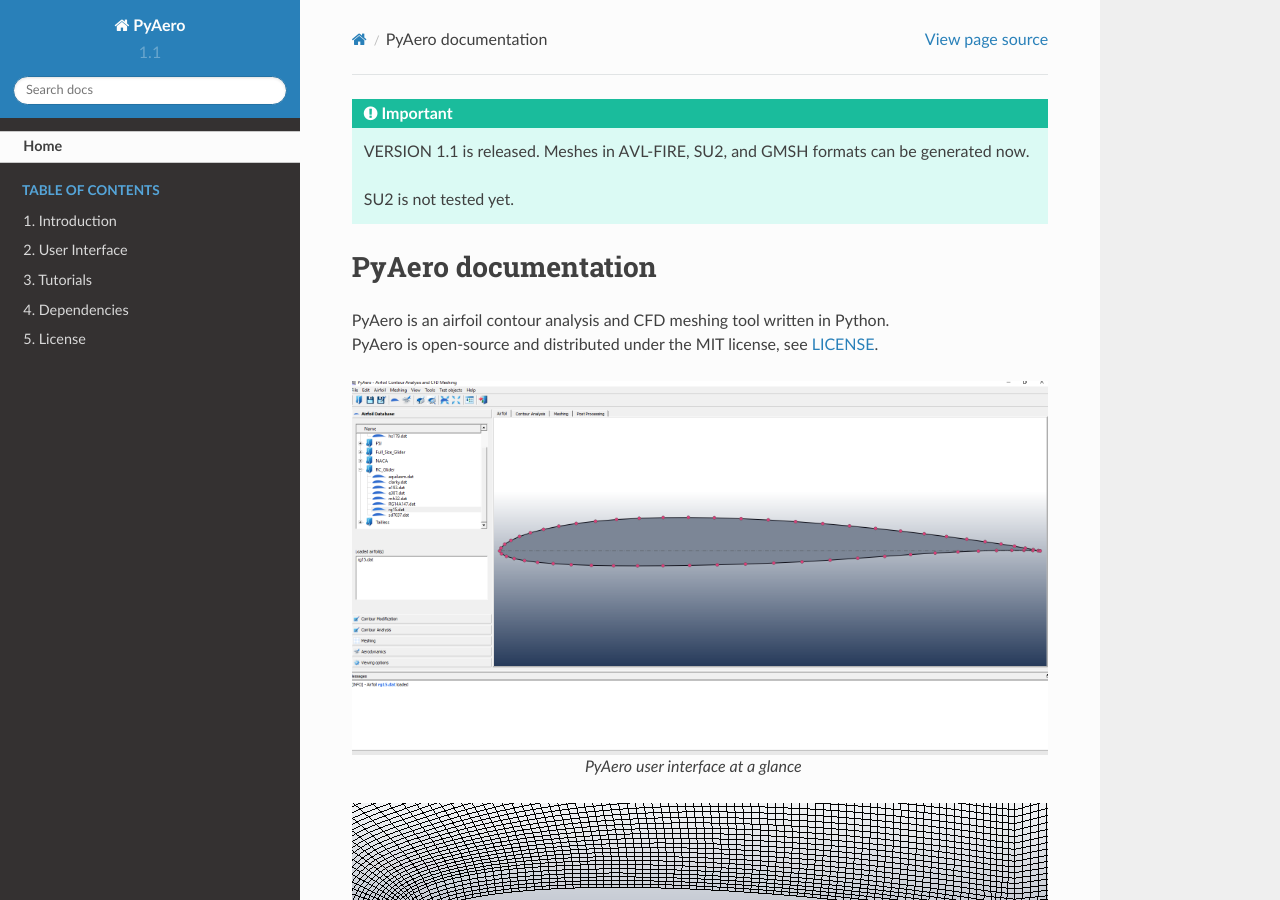
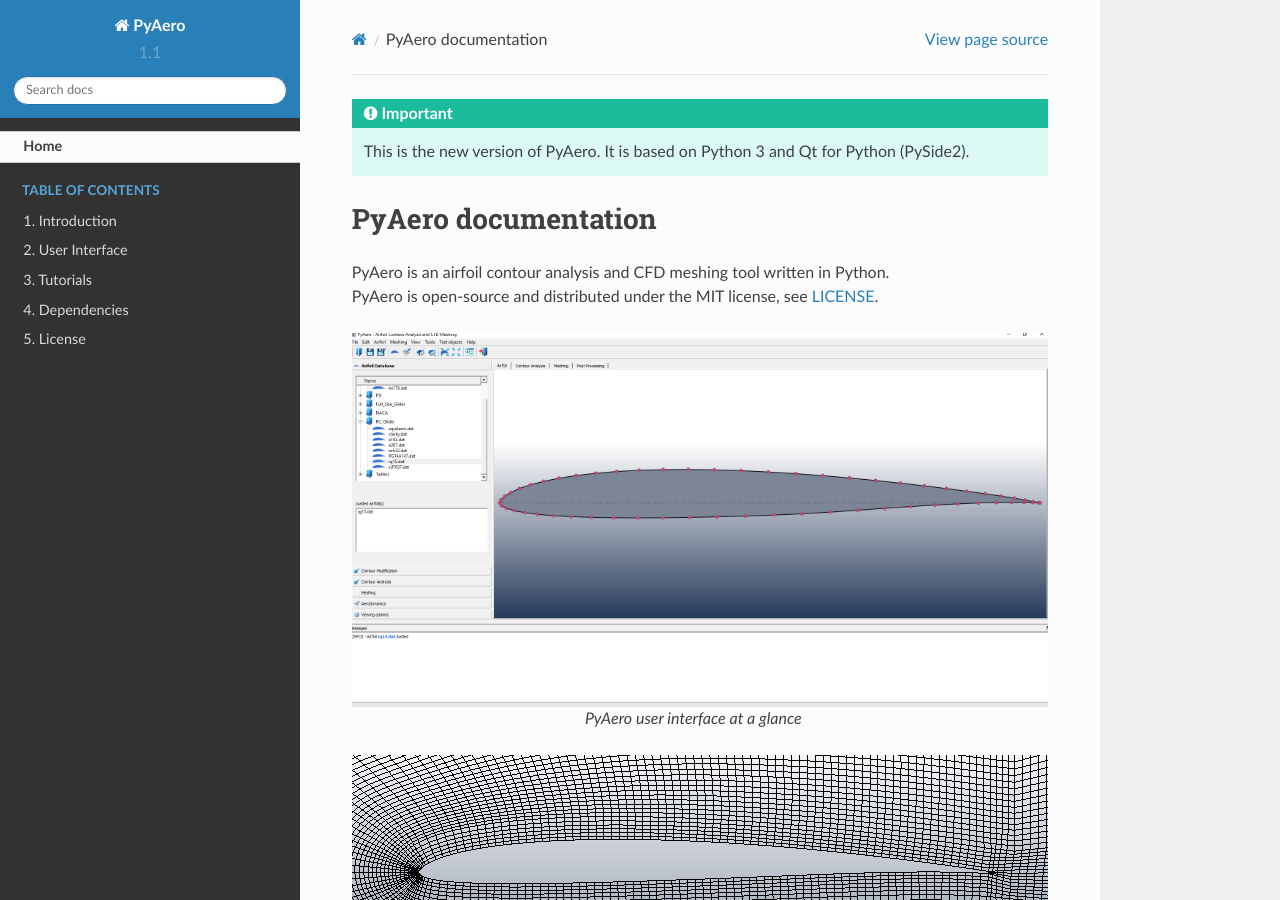
Before and after one commit to chiefenne/PyAero, a Sphinx documentation site: the page built from docs/index.rst, in a window 1280 px wide and 900 px high. Built offline with Sphinx 7.4.7 and the Read the Docs theme 2.0.0, drawn with Linux system fonts in a browser that asks for light colours.

Commit message:
updating docu

```diff
--- a/docs/index.rst
+++ b/docs/index.rst
@@ -3,10 +3,7 @@
    <br />
 
 .. important::
-   VERSION 1.1 is released.
-   Meshes in AVL-FIRE, SU2, and GMSH formats can be generated now.
-
-   SU2 is not tested yet.
+   This is the new version of PyAero. It is based on Python 3 and Qt for Python (PySide2).
 
 
 ********************
```
